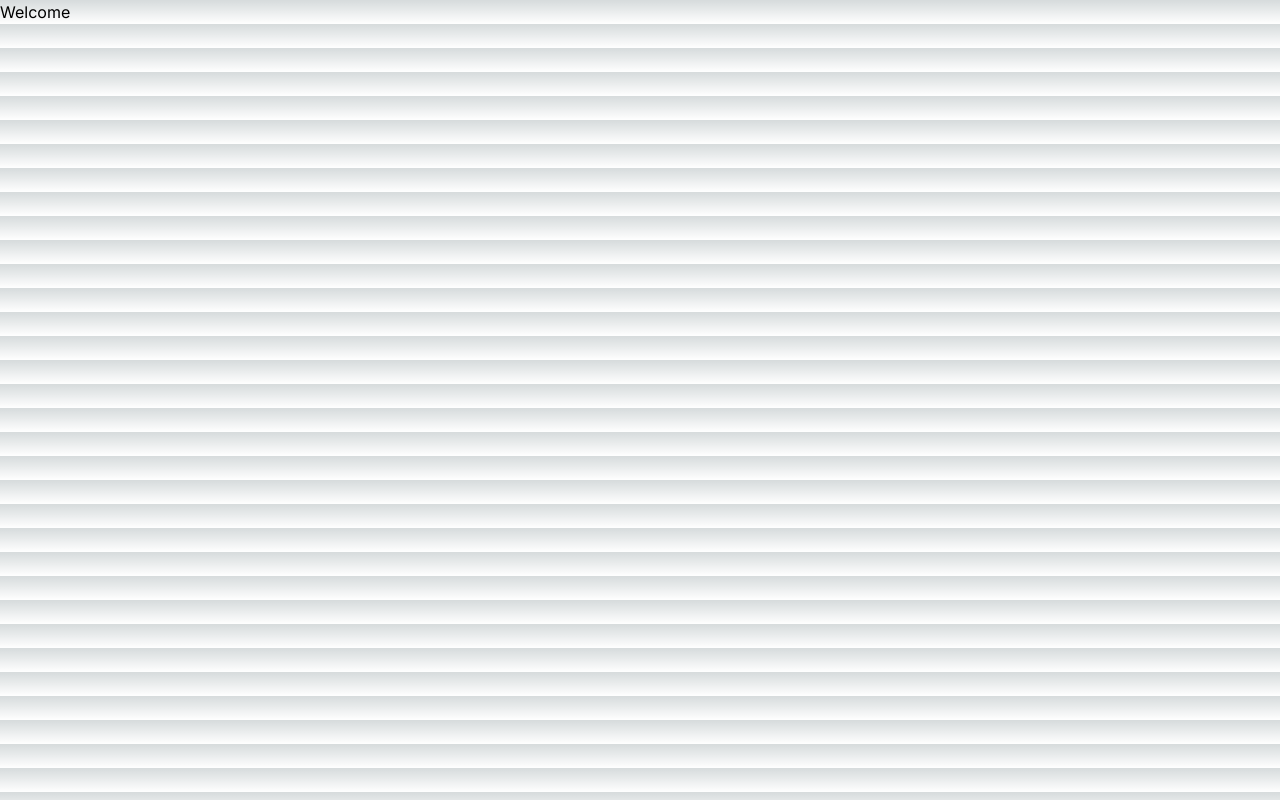
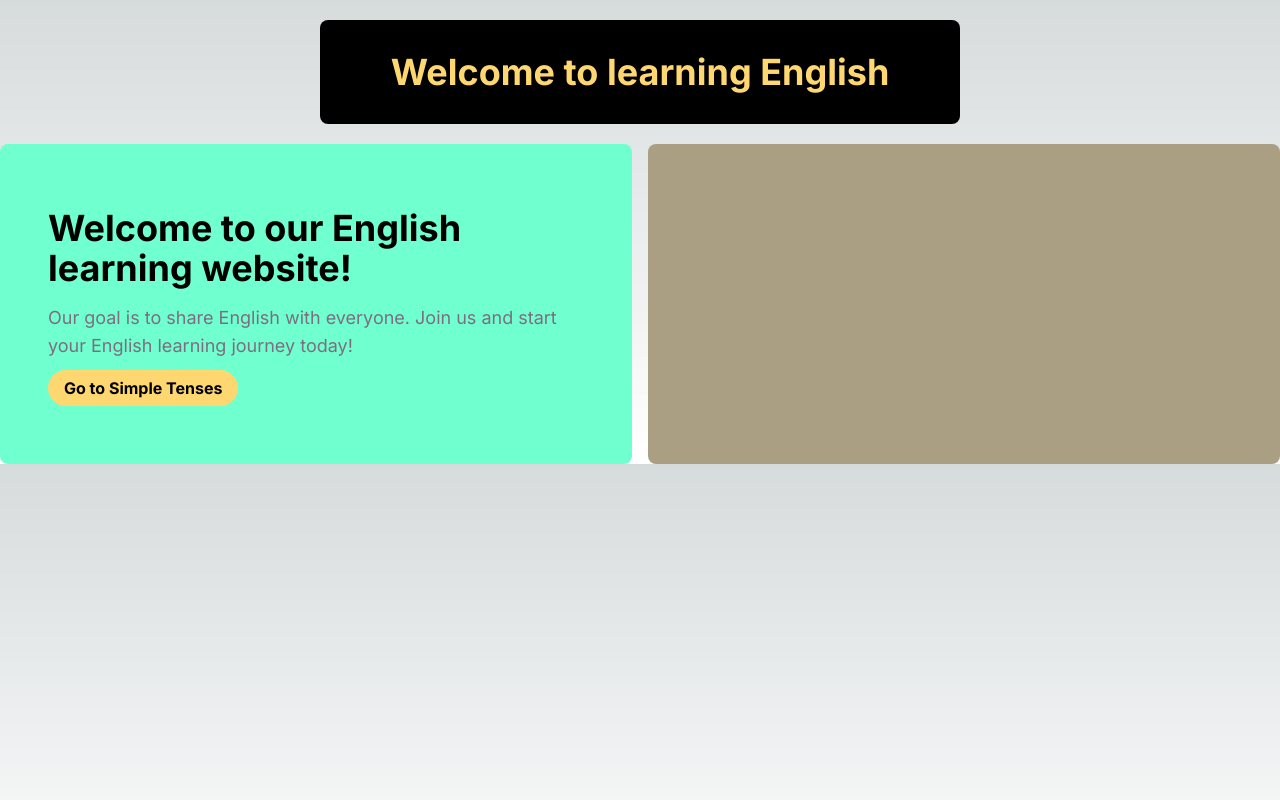
Before and after one commit to TobysNap/next-english-lessons, a Next.js app: page / in a window 1280 px wide. Built offline with nearby package versions, Linux system fonts and the light colour scheme.

Commit message:
Root page and layout

```diff
--- /dev/null
+++ b/app/(root)/(routes)/page.tsx
@@ -0,0 +1,31 @@
+import Link from 'next/link';
+
+export default function Page() {
+	return (
+		<div className=" text-[#fff]">
+      <header className="rounded-lg bg-black mx-auto py-8 w-1/2 text-center my-5">
+				<h1 className="text-4xl font-bold m-0 text-[#FFD770]">
+					Welcome to learning English
+				</h1>
+			</header>
+      <section className="grid grid-cols-1 md:grid-cols-2 gap-4 container mx-auto">
+				<div className="rounded-lg bg-[#70FFCE] py-8 md:py-16 px-6 md:px-12">
+					<h2 className="text-4xl font-bold mb-4 text-[#000]">
+						Welcome to our English learning website!
+					</h2>
+					<p className="text-lg mb-4 text-[#7C6E80]">
+						Our goal is to share English with everyone. Join us and start your
+						English learning journey today!
+					</p>
+					<Link
+						href="/tenses"
+						className="bg-[#FFD770] hover:bg-[#E570FF] text-[#000] font-bold py-2 px-4 rounded-full"
+					>
+						Go to Simple Tenses
+					</Link>
+				</div>
+				<div className="rounded-lg bg-[#AA9F83] py-8 md:py-16 px-6 md:px-12"></div>
+			</section>
+		</div>
+	);
+}
--- a/app/layout.tsx
+++ b/app/layout.tsx
@@ -17,8 +17,7 @@ export default function RootLayout({
 }) {
 	return (
 		<html lang="es">
-			<body className={inter.className}>
-				{' '}
+			<body className={`${inter.className}`}>
 				<ToasterProvider />
 				{children}
 			</body>
--- a/app/page.tsx
+++ /dev/null
@@ -1,3 +0,0 @@
-export default function Home() {
-  return <h1>Welcome</h1>
-}
```
